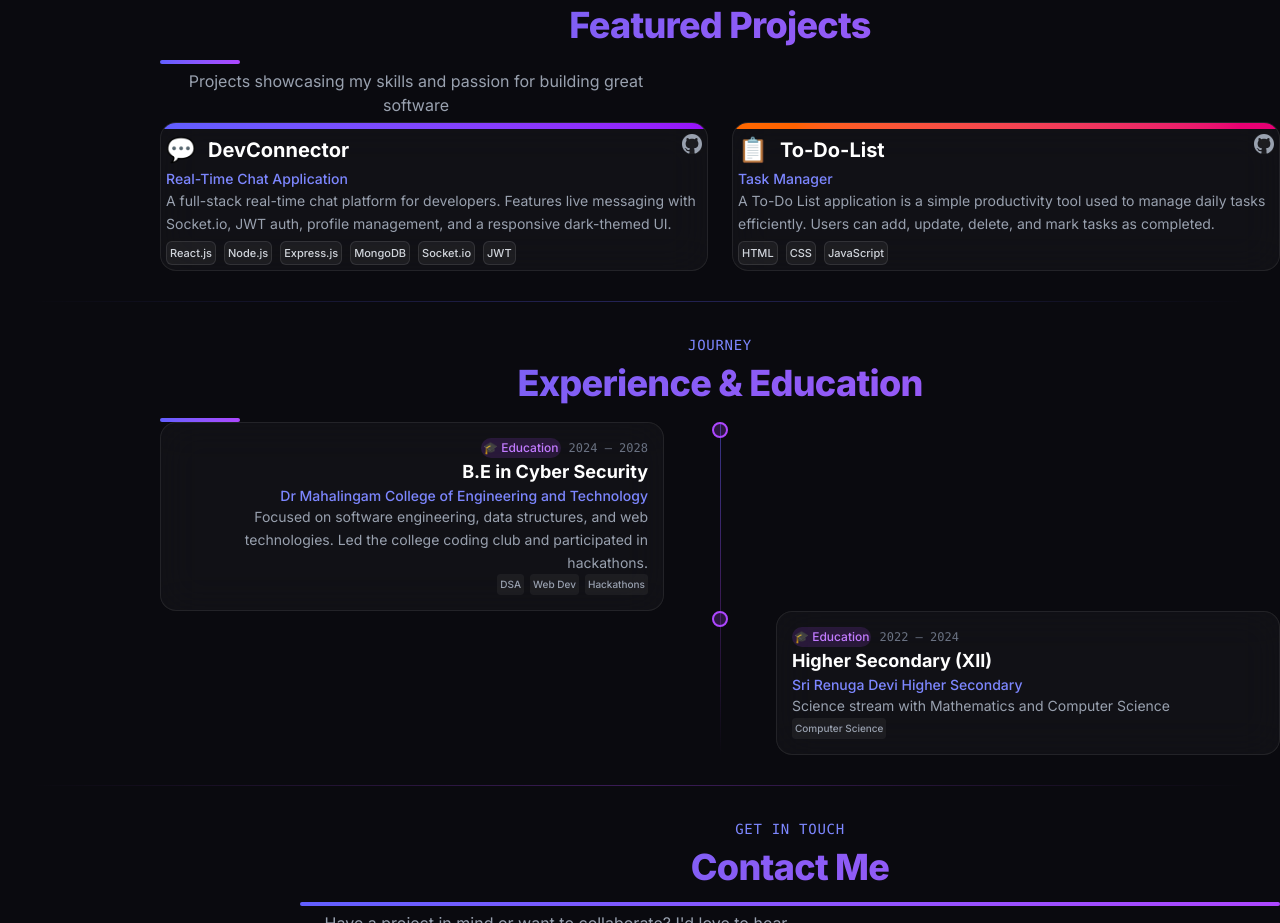
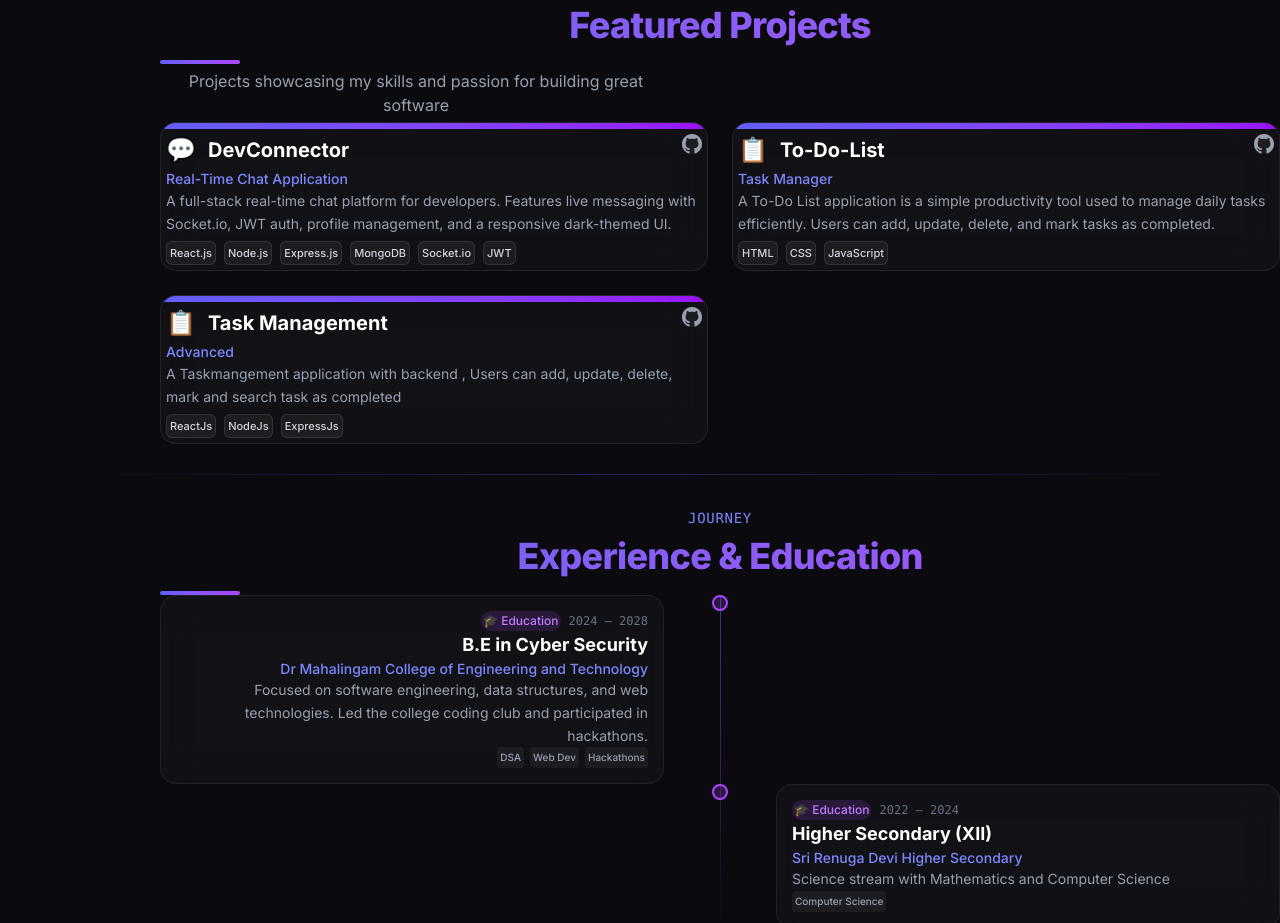
Before and after one commit to Akash-K973/Portfolio, a React (Vite) app: page / in a window 1280 px wide. Shown: the part 1740-2663 px from the top of the page. Built offline with nearby package versions, Linux system fonts and the light colour scheme.

Commit message:
Projects update

```diff
--- a/src/components/Projects.jsx
+++ b/src/components/Projects.jsx
@@ -18,8 +18,16 @@ const projects = [
     tech: ['HTML', 'CSS', 'JavaScript'],
     github: 'https://github.com',
     live: 'https://taskflow.demo',
-    gradient: 'from-orange-500 to-pink-600',
+    gradient: 'from-indigo-500 to-purple-600',
     emoji: '📋',
+  },{
+    title:"Task Management",
+    subtitle:"Advanced",
+    description:"A Taskmangement application with backend , Users can add, update, delete, mark and search task as completed",
+    tech:["ReactJs","NodeJs","ExpressJs"],
+    github:"https://github.com/Akash-K973/TaskMangement",
+    gradient:"from-indigo-500 to-purple-600",
+    emoji:"📋",
   },
 ];
 
```
